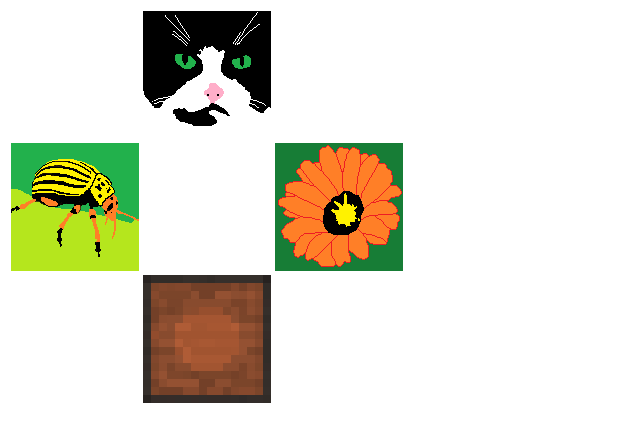
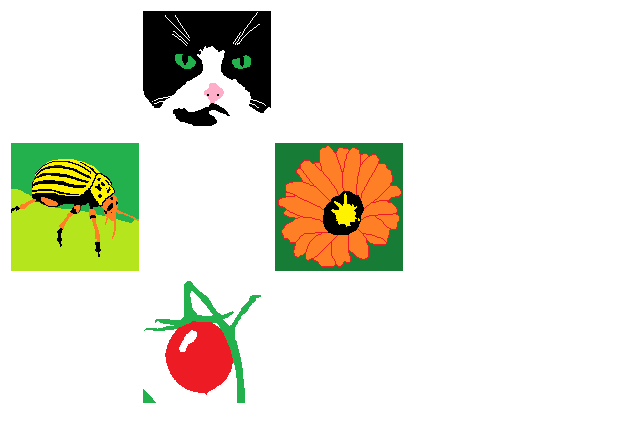
Before and after one commit to reviiii/art, a plain HTML site: page index.html in a window 1280 px wide. Shown: the whole page, without its empty margins (0-640 px from the left). Drawn offline with Linux system fonts and the light colour scheme.

Commit message:
Update index.html

```diff
--- a/index.html
+++ b/index.html
@@ -6,7 +6,7 @@
 <table>
 <tr><td></td><td><a href="kat"><img src="kat.png"></a></td><td></td></tr>
 <tr><td><a href="col"><img src="col.png"></a></td><td></td><td><a href="prik.html"><img src="cactus.png"></a></td></tr>
-<tr><td></td><td><img src="empty.png"></td><td></td></tr>
+<tr><td></td><td><a href="tom"><img src="tom.png"></a></td><td></td></tr>
 </table>
 </body>
 </html>
```
